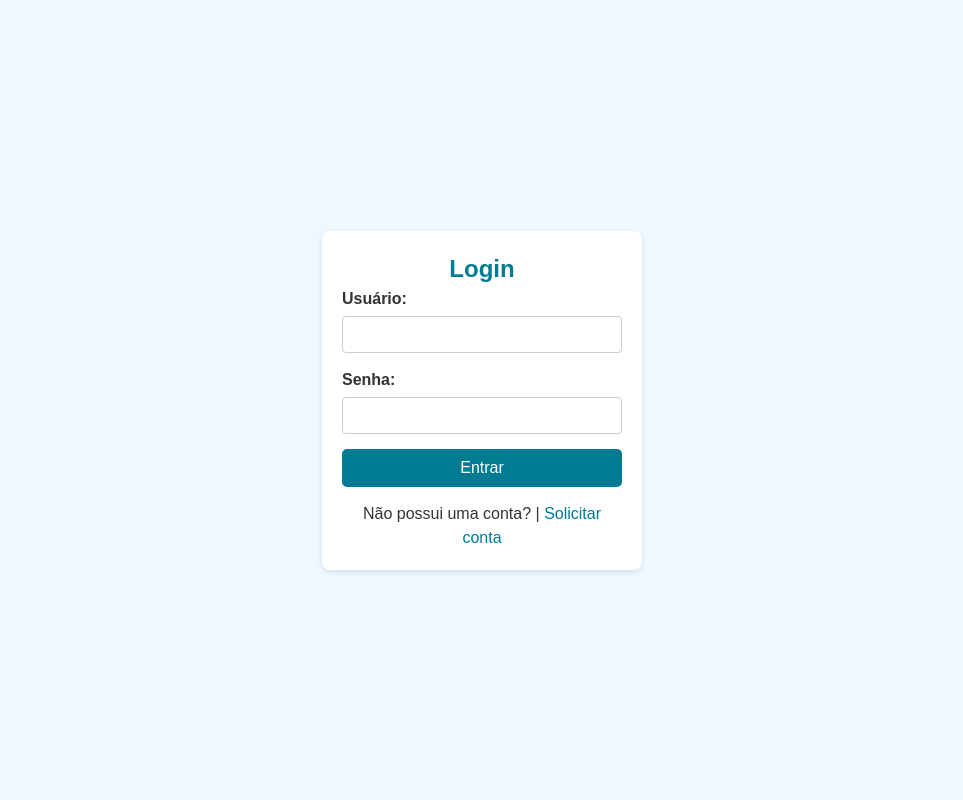
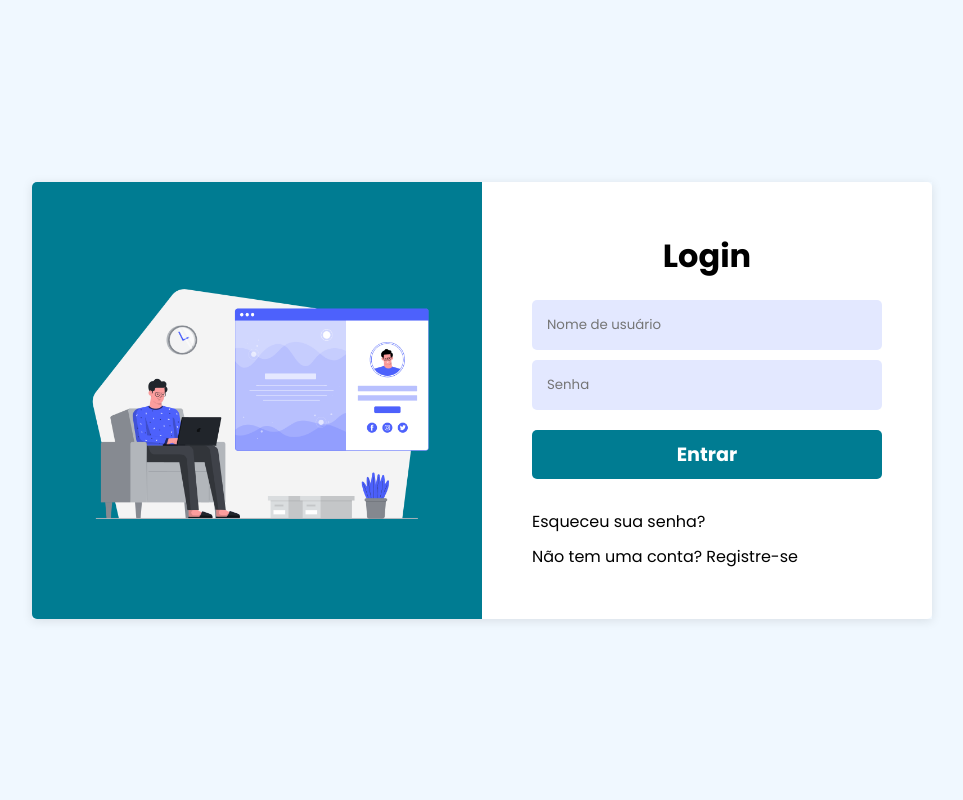
Before and after one commit to luccaszzzz/proj_reservatorio, a Django app: page /login/ in a window 1280 px wide. Shown: the whole page, without its empty margins (158-1121 px from the left). Run offline with Django 5.2, Linux system fonts and the light colour scheme.

Commit message:
Nova tela de login criada

```diff
--- a/static/css/login.css
+++ b/static/css/login.css
@@ -1,67 +1,137 @@
-body {
-    display: flex;
-    align-items: center;
-    justify-content: center;
-    height: 100vh; /* Centraliza a tela de login verticalmente */
+*{
+    box-sizing: border-box;
+    font-family: "Poppins", sans-serif;
+    margin: 0;
+    padding: 0;
 }
 
-.login-container {
-    width: 320px; /* Melhor largura para responsividade */
-    padding: 20px;
-    background: #fff;
-    border-radius: 8px;
-    box-shadow: 0 2px 5px rgba(0, 0, 0, 0.1);
+body{
+    align-items: center;
+    background-color: #f0f8ff;
+    display: flex;
+    height: 100vh;
+    justify-content: center;
+}
+
+.login-container{
+    display: flex;
+    width: 900px;
+    box-shadow: 0 2px 10px rgba(0, 0, 0, 0.1);
+}
+
+.login-img-box{
+    background-color: #007C92;
+    border-bottom-left-radius: 5px;
+    border-top-left-radius: 5px;
+    display: flex;
+    justify-content: center;
+    width: 50%;
+}
+
+.login-img{
+    object-fit: contain;
+    width: 100%;
+}
+
+.login-box{
+    background-color: #fff;
+    border-bottom-right-radius: 5px;
+    border-top-right-radius: 5px;
+    display: flex;
+    flex-direction: column;
+    padding: 50px;
+    width: 50%;
+}
+
+.login-title{
+    margin-bottom: 20px;
     text-align: center;
 }
 
-form {
+.login-label:nth-of-type(2){
+    margin-top: 10px;
+}
+
+.login-user,
+.login-password{
+    background-color: #5271ff29;
+    border: none;
+    border-radius: 5px;
+    outline: none;
+    padding: 15px;
+}
+
+.login-password{
+    margin-top: 10px;
+}
+
+.login-btn{
+    background-color: #007C92;
+    border: none;
+    border-radius: 5px;
+    color: #fff;
+    cursor: pointer;
+    font-size: 1.2rem;
+    font-weight: bold;
+    margin-top: 20px;
+    padding: 10px;
+}
+
+.login-btn:hover{
+    background-color: #25D366;
+}
+
+.login-social{
     display: flex;
     flex-direction: column;
+    gap: 15px;
+    margin-top: 30px;
 }
 
-.form-group {
-    margin-bottom: 15px;
-    text-align: left;
+.login-social-text{
+    text-align: center;
 }
 
-label {
-    margin-bottom: 5px;
-    font-weight: bold;
-    display: block;
+.login-social-items{
+    display: flex;
+    gap: 15px;
+    justify-content: center;
 }
 
-input {
-    width: 100%;
-    padding: 10px;
-    border: 1px solid #ccc;
-    border-radius: 4px;
+.login-social-img{
+    cursor: pointer;
+    height: 30px;
 }
 
-button {
-    background-color: #007C92;
-    color: white;
-    border: none;
-    padding: 10px;
-    border-radius: 5px;
-    cursor: pointer;
-    display: block;
-    width: 100%;
-    font-size: 16px;
-}
-
-button:hover {
-    background-color: #005B66;
-}
-
-.message {
-    margin-top: 15px;
-}
-
-.message a {
-    color: #007C92;
+.login-recovery-password{
+    color: #000;
+    margin: 30px 0 10px;
     text-decoration: none;
 }
 
-.message a:hover {
-    text-decoration: underline;
+.login-register{
+    color: #000;
+    text-decoration: none;
 }
+
+.login-recovery-password:hover,
+.login-register:hover{
+    color: #4d61fc;
+}
+
+
+@media (max-width:980px) {
+    .login-container{
+        max-width: 500px;
+    }
+
+    .login-img-box{
+        display: none;
+    }
+
+    .login-box{
+        border-bottom-left-radius: 5px;
+        border-top-left-radius: 5px;
+        width: 100%;
+    }
+}
--- a/templates/login.html
+++ b/templates/login.html
@@ -1,48 +1,81 @@
 {% load static %}
 <!DOCTYPE html>
-<html lang="pt-BR">
+<html lang="en">
   <head>
     <meta charset="UTF-8" />
     <meta name="viewport" content="width=device-width, initial-scale=1.0" />
-    <title>Login - Smart Reservoir</title>
-    <link rel="stylesheet" href="{% static 'css/style.css'%}" />
+    <title>Login Form</title>
+    <!-- CSS -->
     <link rel="stylesheet" href="{% static 'css/login.css'%}" />
+    <!-- Google Font -->
+    <link
+      href="https://fonts.googleapis.com/css2?family=Poppins:ital,wght@0,100;0,200;0,300;0,400;0,500;0,600;0,700;0,800;0,900;1,100;1,200;1,300;1,400;1,500;1,600;1,700;1,800;1,900&display=swap"
+      rel="stylesheet"
+    />
   </head>
   <body>
     <div class="login-container">
-      <h2>Login</h2>
-      <form id="loginForm" action="#" method="POST">
-        <div class="form-group">
-          <label for="username">Usuário:</label>
-          <input
-            type="text"
-            id="username"
-            name="username"
-            required
-            autocomplete="username"
+      <div class="login-img-box">
+        <img
+          class="login-img"
+          src="{% static 'img/img-login.png' %}"
+          alt="Login Image"
         />
       </div>
-        <div class="form-group">
-          <label for="password">Senha:</label>
+
+      <form class="login-box" action="#">
+        <h1 class="login-title">Login</h1>
+
         <input
+          class="login-user"
+          type="text"
+          id="user"
+          placeholder="Nome de usuário"
+          required
+        />
+        <input
+          class="login-password"
           type="password"
           id="password"
-            name="password"
+          placeholder="Senha"
           required
-            autocomplete="current-password"
         />
+
+        <button class="login-btn" type="submit">Entrar</button>
+
+        <!-- Para uma próxima versão (Login com redes sociais) -->
+        <!-- <div class="login-social">
+                <p class="login-social-text">Entrar com</p>
+
+                <div class="login-social-items">
+                    <a class="login-social-link" href="#">
+                        <img class="login-social-img" src="{% static 'img/google.svg' %}" alt="Google Logo">
+                    </a>
+
+                    <a class="login-social-link" href="#">
+                        <img class="login-social-img" src="{% static 'img/facebook.svg' %}" alt="Facebook Logo">
+                    </a>
+
+                    <a class="login-social-link" href="#">
+                        <img class="login-social-img" src="{% static 'img/github.svg' %}" alt="Github Logo">
+                    </a>
                 </div>
-        <button type="submit" aria-label="Entrar no sistema">Entrar</button>
-      </form>
-      <div class="message">
-        <p>
-          Não possui uma conta? |
+            </div> -->
+
         <a
+          class="login-recovery-password"
+          href="https://api.whatsapp.com/send?phone=5584991318818&text=Olá!%20Gostaria%20de%20recuperar%20a%20minha%20senha!"
+          target="_blank"
+          >Esqueceu sua senha?</a
+        >
+
+        <a
+          class="login-register"
           href="https://api.whatsapp.com/send?phone=5584991318818&text=Olá!%20Gostaria%20de%20criar%20uma%20conta%20no%20sistema%20Smart%20Reservoir!"
           target="_blank"
-          >Solicitar conta</a>
-        </p>
-      </div>
+          >Não tem uma conta? Registre-se</a
+        >
+      </form>
     </div>
   </body>
 </html>
```
Also changed, not shown: static/img/facebook.svg (added), static/img/github.svg (added), static/img/google.svg (added), static/img/img-login.png (added). Lines whose indentation alone changed are shown as unchanged.
